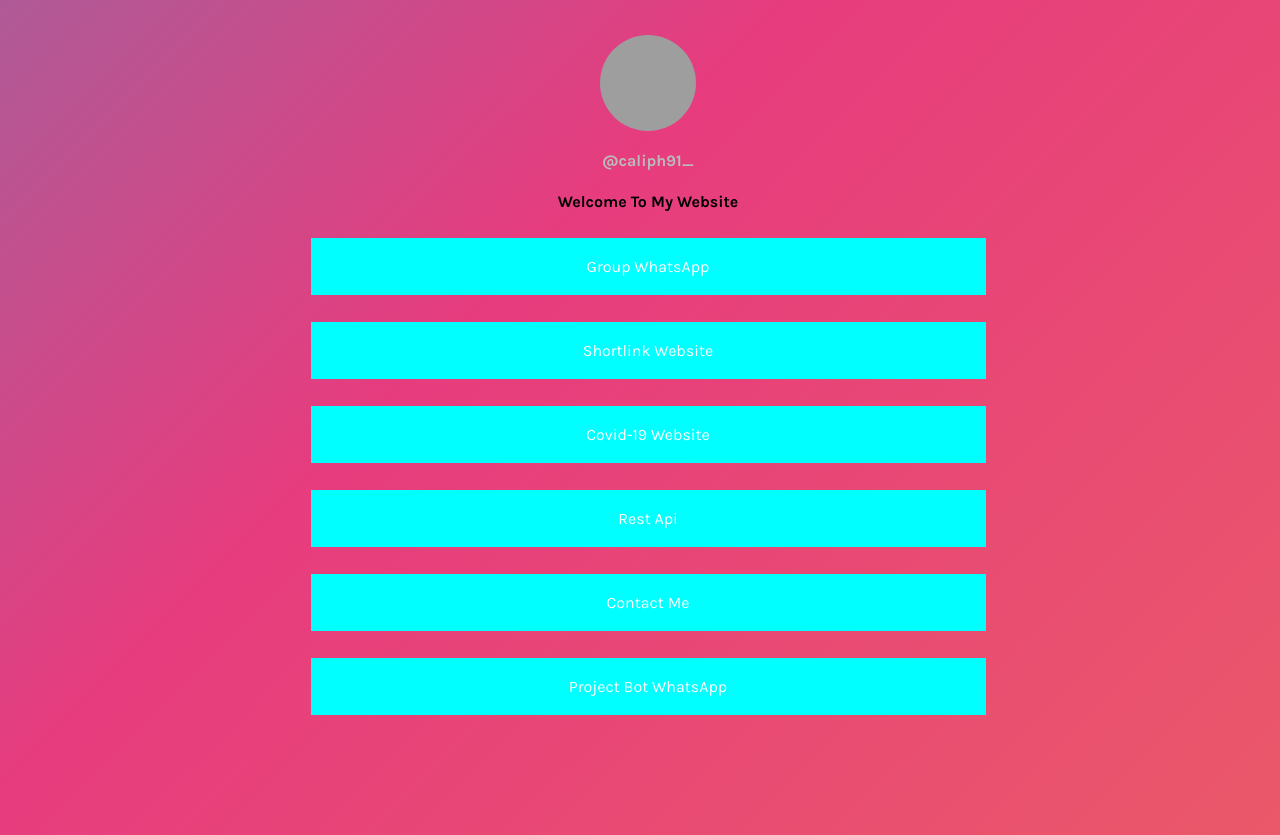
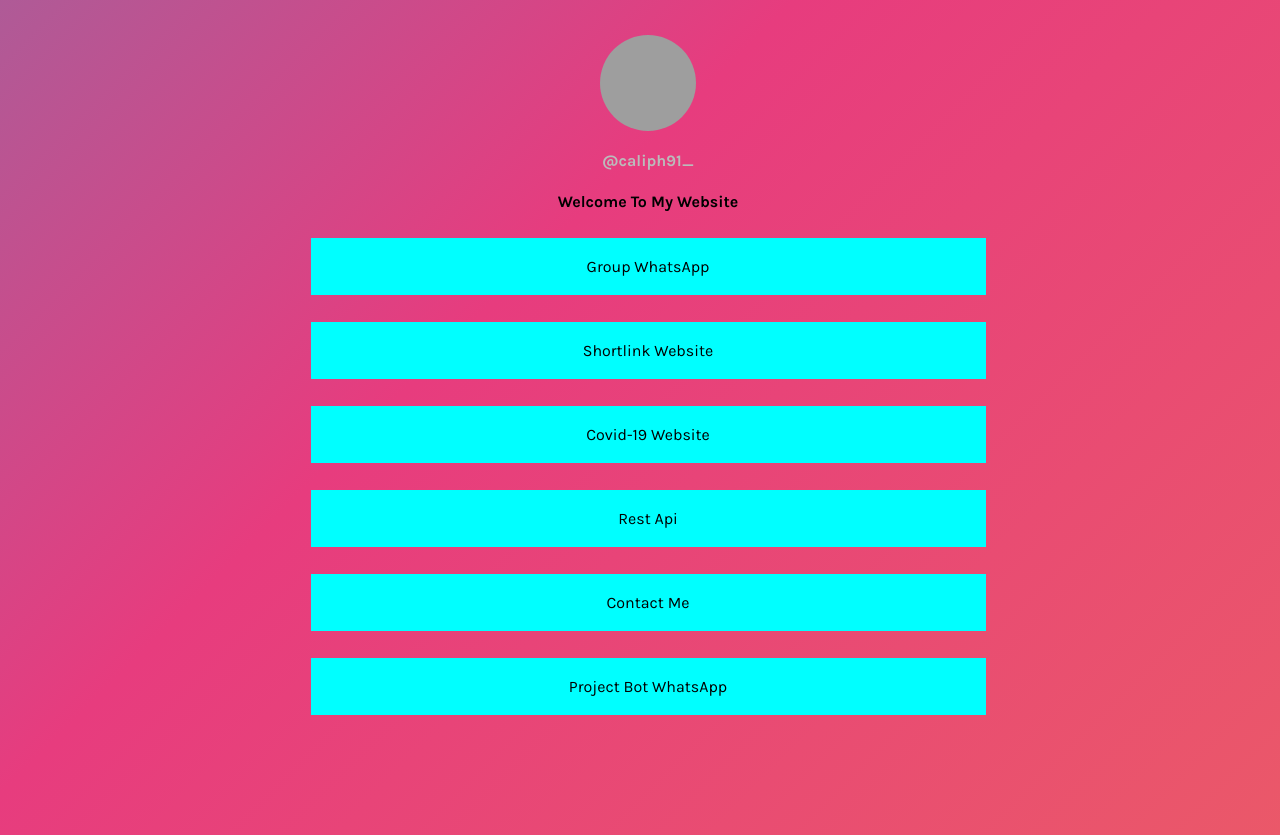
Before and after one commit to f0r-y0uu/wcal2, a plain HTML site: page index.html in a window 1280 px wide. Drawn offline with Linux system fonts and the light colour scheme; grey boxes are pictures that could not be loaded.

Commit message:
Update style.css

```diff
--- a/css/style.css
+++ b/css/style.css
@@ -65,7 +65,7 @@ font-family: var(--font);
 .link{
     display: block;
     background-color: var(--accentColor);
-    color: var(--bgColor);
+    color: var(--fontColor);
     font-family: var(--font);
     text-align: center;
     margin-bottom: 20px;
```
